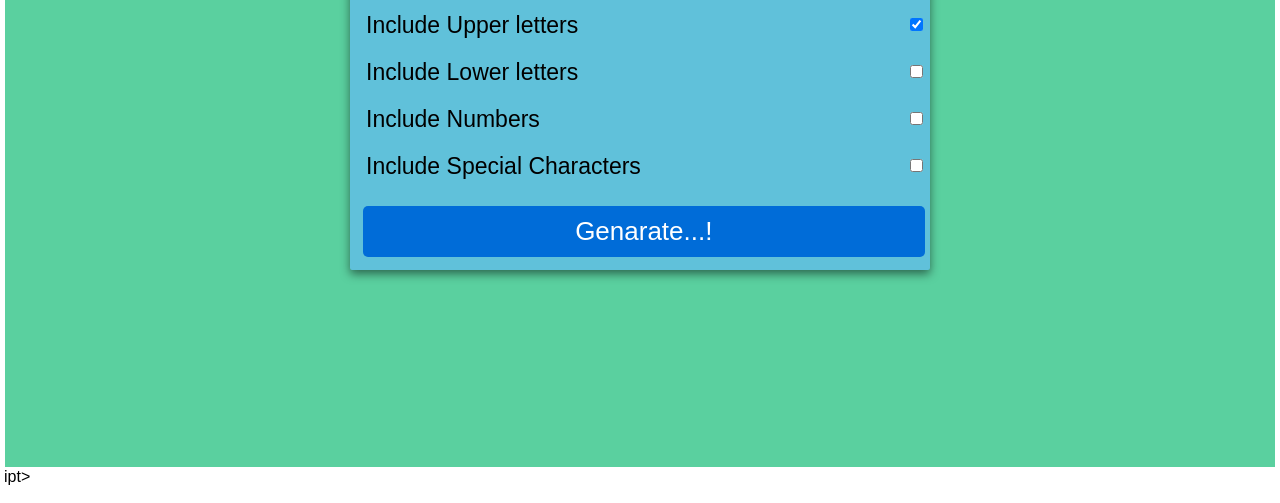
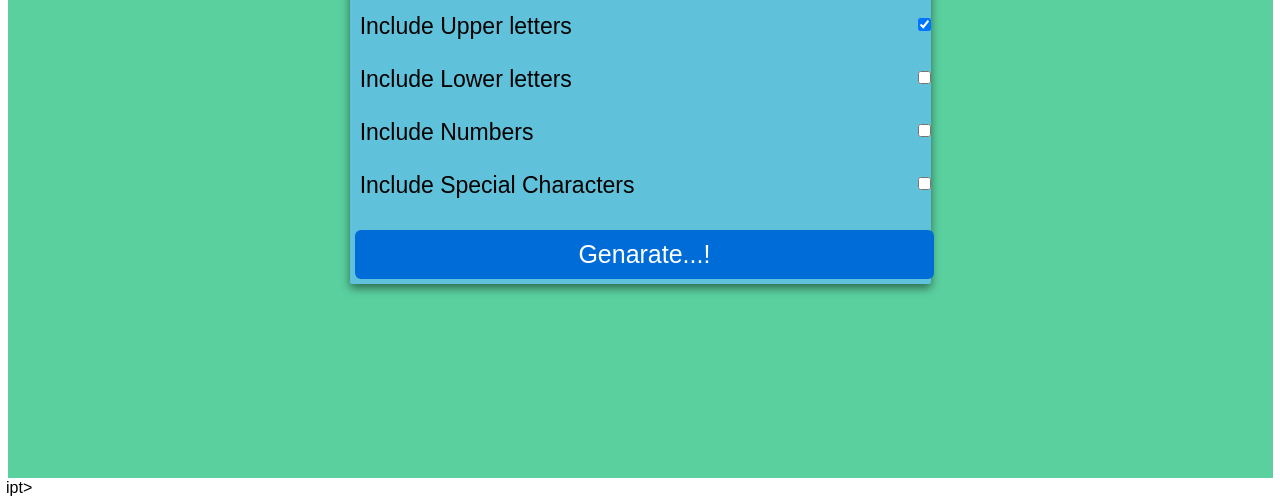
Before and after one commit to Kallangouda/Random-password, a plain HTML site: page index.html in a window 1280 px wide. Shown: the part 338-841 px from the top of the page. Drawn offline with Linux system fonts and the light colour scheme.

Commit message:
Update custom.css

```diff
--- a/css/custom.css
+++ b/css/custom.css
@@ -1,7 +1,7 @@
 @import url('https://fonts.googleapis.com/css2?family=Roboto:wght@300&display=swap');
 * {
-    padding: 1px;
-    margin: 1px;
+    padding: 1.5px;
+    margin: 1.5px;
     box-sizing: border-box;
     font-family: "Gill Sans Extrabold", sans-serif;
 }
@@ -12,15 +12,15 @@ input:focus-visible {
 
 .main {
     background-color: #5ad09f;
-    min-height: 100vh;
+    min-height: 101vh;
     display: flex;
     justify-content: center;
     align-items: center;
 }
 
 .box {
-    min-width: 580px;
-    padding: 10px;
+    min-width: 581px;
+    padding: 1.14px;
     box-shadow: 0 4px 10px rgb(0 0 0 / 50%);
     background: #60c1da;
     border-radius: 2px;
@@ -28,10 +28,10 @@ input:focus-visible {
 }
 
 #pass-box {
-    width: 100%;
+    width: 101%;
     display: block;
     background-color: rgb(255, 255, 255);
-    font-size: 40px;
+    font-size: 41px;
     padding: 2%;
     border-radius: 2px;
 }
@@ -39,7 +39,7 @@ input:focus-visible {
 .row {
     width: 101%;
     display: flex;
-    margin-top: 10px;
+    margin-top: 11px;
     justify-content: space-between;
     color: rgb(0, 0, 0);
     font-size: 23px;
@@ -50,13 +50,13 @@ label {
 }
 
 #btn {
-    width: 101%;
-    font-size: 26px;
+    width: 100%;
+    font-size: 25px;
     outline: 0;
     border: 0;
     padding: 10px;
     background-color: rgb(0, 108, 216);
     color: rgb(255, 255, 255);
-    margin-top: 10px;
-    border-radius: 5px;
+    margin-top: 11px;
+    border-radius: 6px;
 }
```
